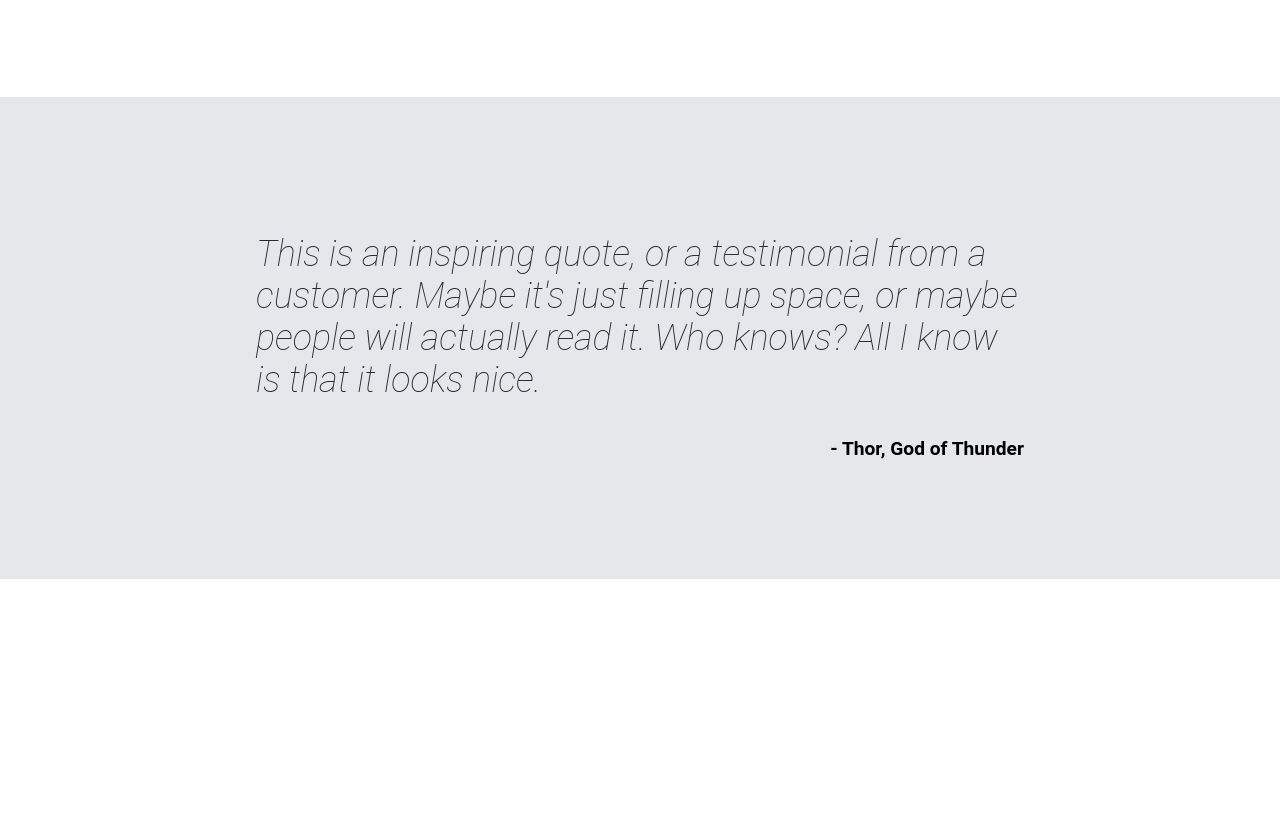
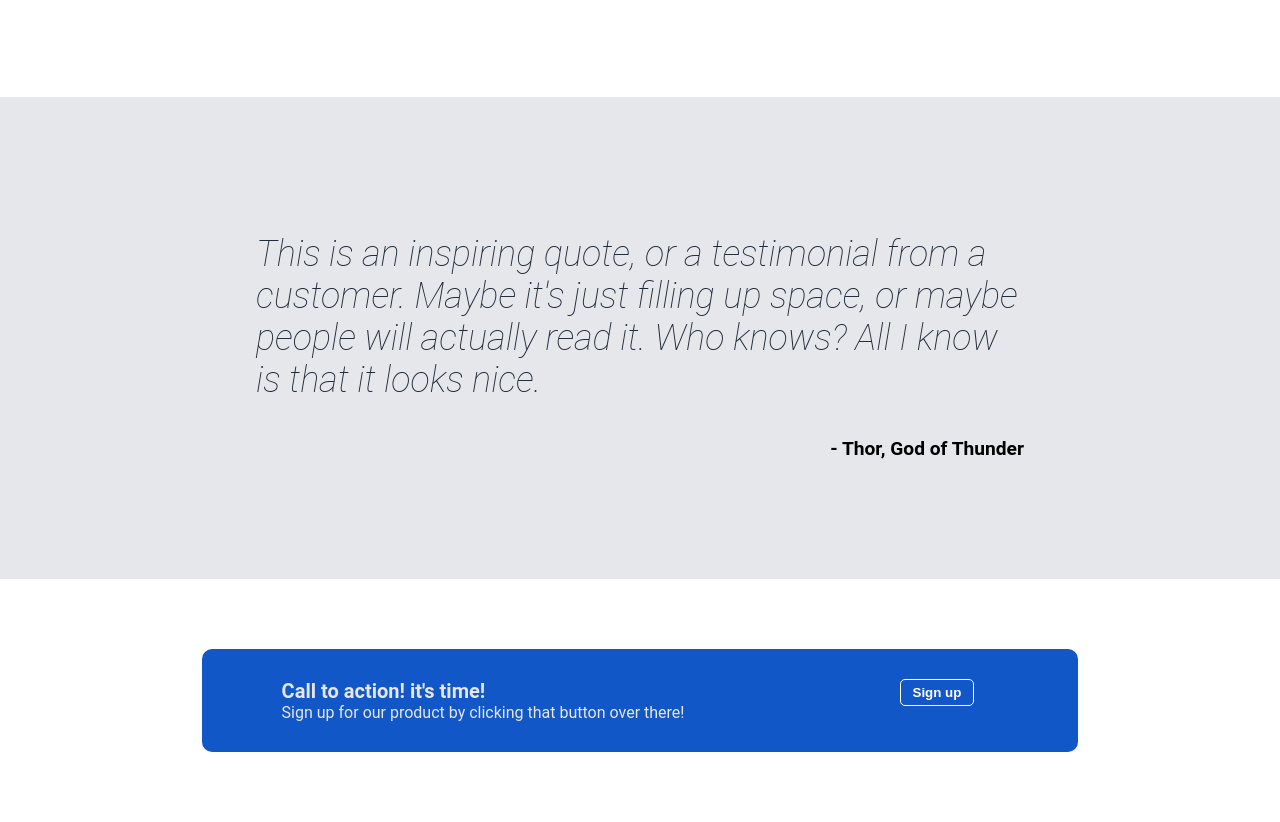
Before and after one commit to KarimMaged1996/Odin-Landing-Page, a plain HTML site: page index.html in a window 1280 px wide. Shown: the part 845-1667 px from the top of the page. Before the commit the page ends 1424 px from the top, so only its background shows below. Drawn offline with Linux system fonts and the light colour scheme.

Commit message:
Finish the Fourth section content and style

```diff
--- a/index.html
+++ b/index.html
@@ -64,6 +64,21 @@
             - Thor, God of Thunder
          </p>
     </div>
+    <div class="sectionFour">
+        <div id="sectionFourContainer">
+            <div class="sectionFourFirstChild">
+                <p class="actionMainText">
+                    Call to action! it's time!
+                </p>
+                <p class="actionSubtext">
+                    Sign up for our product by clicking that button over there!
+                </p>
+            </div>
+            <div class="sectionFourSecondChild">
+                <button id="sectionFourButton"> Sign up </button>
+            </div>
+        </div>
+    </div>
 
 </body>
 </html>
--- a/styles.css
+++ b/styles.css
@@ -129,3 +129,46 @@ a{
     font-size: larger;
     text-align: right;
 }
+
+.sectionFour{
+    padding: 70px 10% 70px 10%;
+    display: flex;
+    justify-content: center;
+    align-items: center;
+}
+
+#sectionFourContainer{
+    background-color: #1257c7;
+    padding: 30px 80px 30px 80px;
+    border-radius: 10px;
+    display: flex;
+    gap:30%;
+    width: 70%;
+}
+
+.actionMainText{
+    color: #E5E7EB;
+    font-size: 20px;
+    font-weight: bold;
+    padding: 0;
+    margin:0;
+}
+
+.actionSubtext{
+    color: #E5E7EB;
+    padding: 0;
+    margin: 0;
+}
+
+#sectionFourButton{
+    background-color: #1257c7;
+    border: solid;
+    border-color: white;
+    border-radius: 5px;
+    border-width: 0.1ch;
+    width: fit-content;
+    padding:5px 12px 5px 12px;
+    color: white;
+    font-weight: bold;
+    align-self: center;
+}
```
